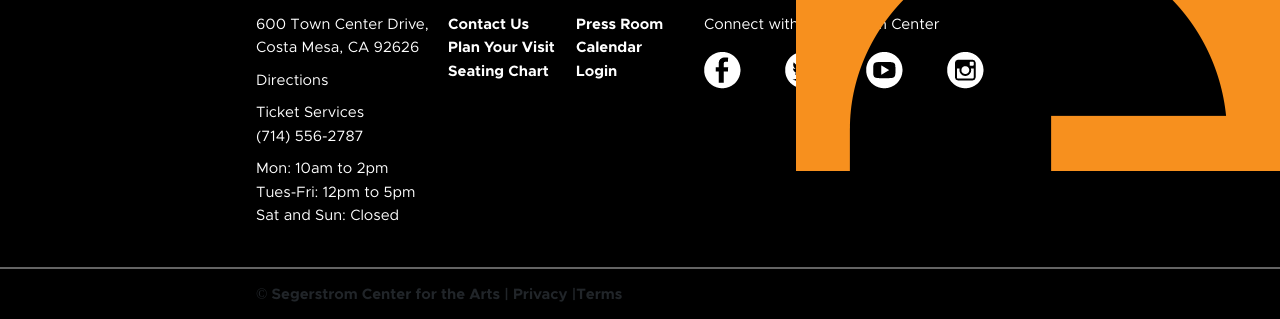
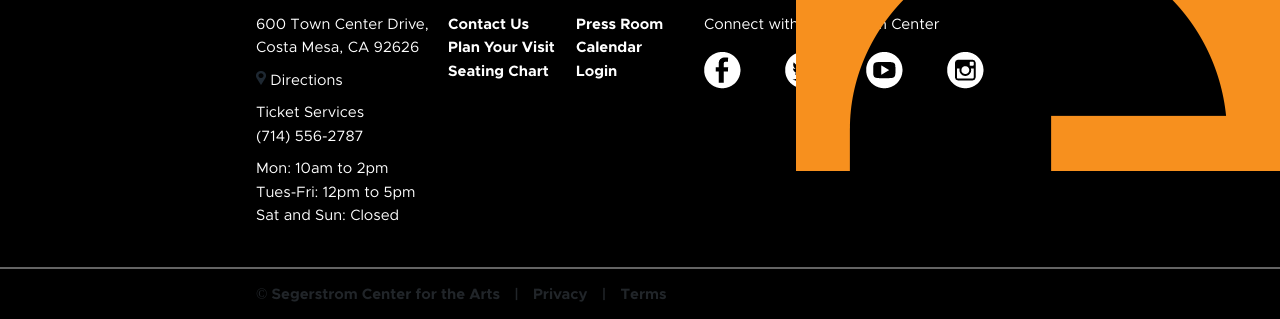
Before and after one commit to theMagnificentJay/SegerstromSubPage, a plain HTML site: page index.html in a window 1280 px wide. Shown: the part 1738-2057 px from the top of the page. Drawn offline with nearby package versions, Linux system fonts and the light colour scheme.

Commit message:
01042022 1831

```diff
--- a/index.html
+++ b/index.html
@@ -474,7 +474,14 @@
             <div style="width: 15vw">
               <p>600 Town Center Drive,</p>
               <p class="mb25px">Costa Mesa, CA 92626</p>
-              <p class="mb25px">Directions</p>
+              <p class="mb25px">
+                <img
+                  src="./assets/img/map_pin.png"
+                  alt=""
+                  style="margin-top: -5px"
+                />
+                Directions
+              </p>
               <p>Ticket Services</p>
               <p class="mb25px">(714) 556-2787</p>
               <p>Mon: 10am to 2pm</p>
@@ -507,7 +514,12 @@
       </div>
       <div class="footer_inner_div2">
         <div class="footer_bottom over_pls metro-bold s15px">
-          <p>&copy; Segerstrom Center for the Arts | Privacy |Terms</p>
+          <p>
+            &copy; Segerstrom Center for the Arts
+            <span style="padding-left: 10px; padding-right: 10px">|</span>
+            Privacy
+            <span style="padding-left: 10px; padding-right: 10px">|</span> Terms
+          </p>
           <p>
             Lorem iposum dolor sit amet, consectetur adipisicing elit, sed do
             eiusmod tempor incididnt ut labore et dolore magna aliqua. Ut enim
```
Also changed, not shown: assets/img/map_pin.png (added).
